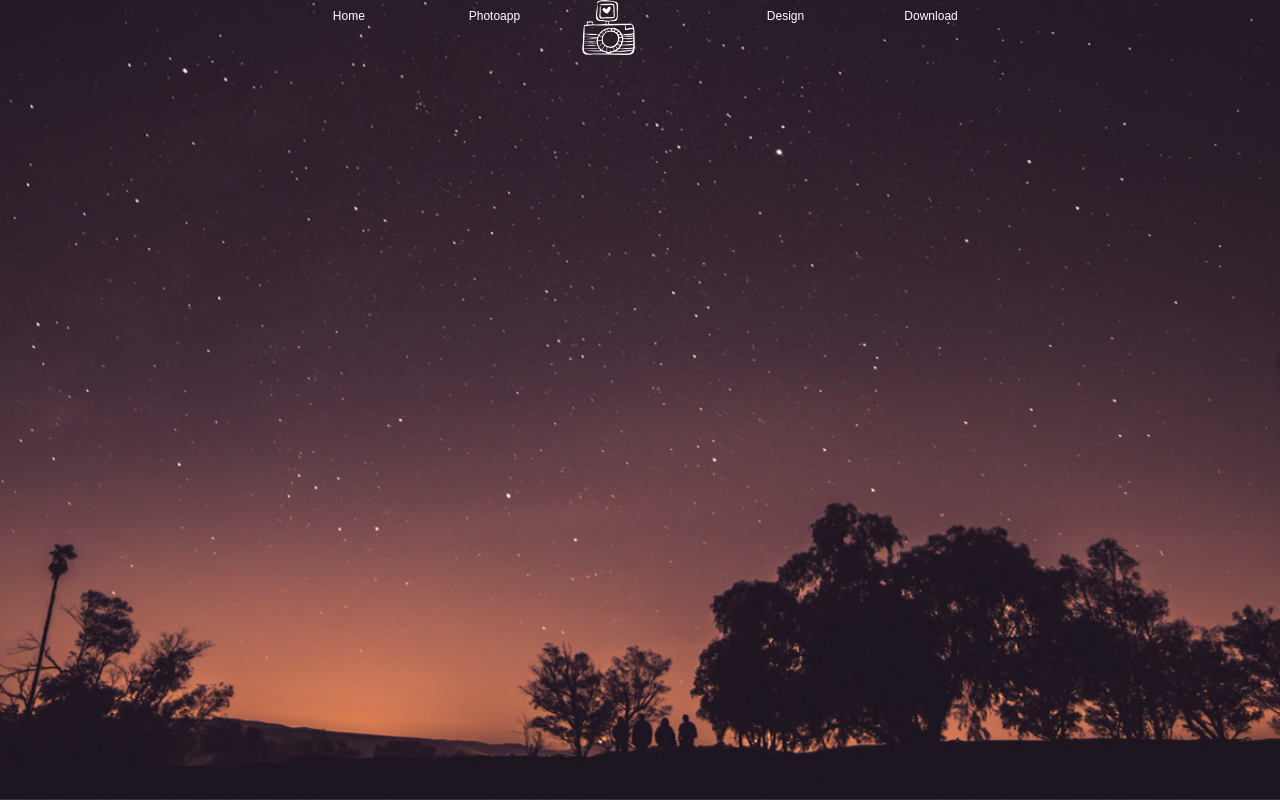
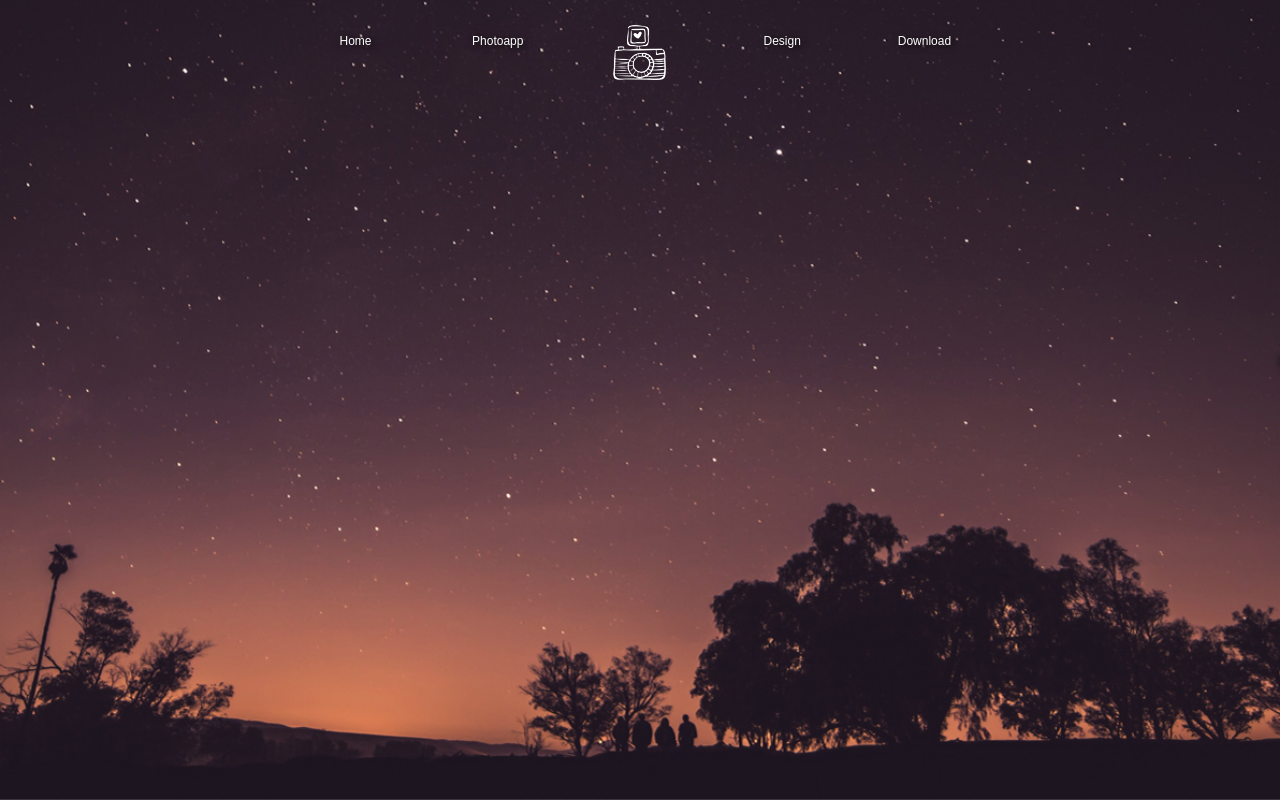
Before and after one commit to vbashorun/Phototime-Website-Template, a plain HTML site: page index.html in a window 1280 px wide. Shown: the top 800 px of the page. Drawn offline with Linux system fonts and the light colour scheme.

Commit message:
adjusted html to use header for navigation layout

```diff
--- a/css/styles.scss
+++ b/css/styles.scss
@@ -46,8 +46,19 @@ html, body {
     color: #fff;
     font-family: 'Gotham Rounded', sans-serif;
     text-align: center;
+    text-shadow: 2px 1px 7px black;
+}
+
+#headerIcon {
+    text-align: center;
 }
 
 #test {
 
 }
+
+header {
+    position: fixed;
+    width: 100%;
+    margin-top: 25px;
+}
--- a/index.html
+++ b/index.html
@@ -11,23 +11,23 @@
 
     <body>
         <div class="container-fluid">
-            <div id="section1" class="section">
-                <div class="row">
+            <header class="">
                 <div class="col-xs-2"></div>
                 <div class="col-xs-8">
                     <div class="row">
                         <div class="col-xs-1"></div>
                         <div class="col-xs-2 navigation-link"><h6>Home</h6></div>
                         <div class="col-xs-2 navigation-link"><h6>Photoapp</h6></div>
-                            <div class="col-xs-2"><img src="images/camera.png" /></div>
+                        <div id="headerIcon" class="col-xs-2"><img src="images/camera.png" /></div>
                         <div class="col-xs-2 navigation-link"><h6>Design</h6></div>
                         <div class="col-xs-2 navigation-link"><h6>Download</h6></div>
                         <div class="col-xs-1"></div>
                     </div>
                 </div>
                 <div class="col-xs-2"></div>
+            </header>
+            <div id="section1" class="section">
 
-                </div>
             </div>
 
             <div id="section2" class="section">
```
Also changed, not shown: css/styles.css, 1 other file. Lines whose indentation alone changed are shown as unchanged.
